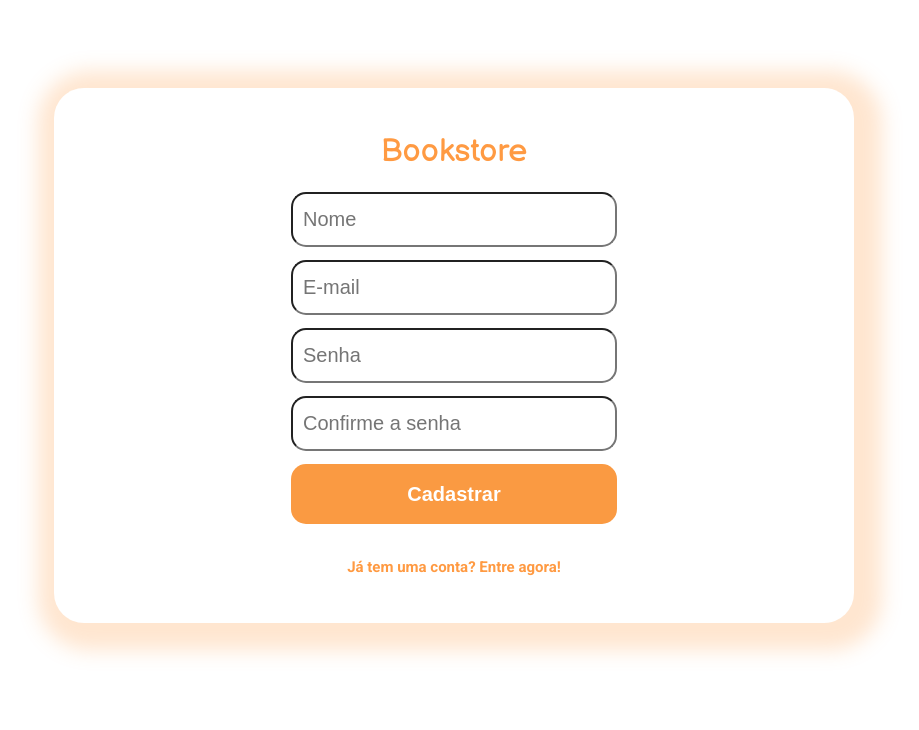
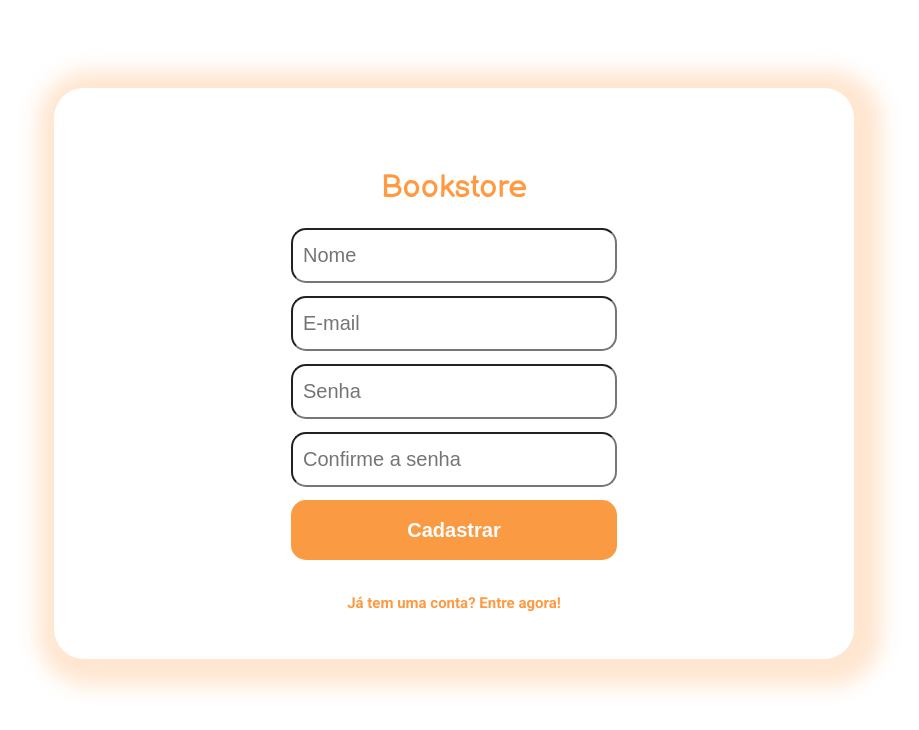
Before and after one commit to JefersonBatista/bookstore-front-end, a React (Create React App) app: page /sign-up in a window 1280 px wide. Shown: the top 730 px of the page, without its empty margins (186-1105 px from the left). Built offline with nearby package versions, Linux system fonts and the light colour scheme; no server answers.

Commit message:
feat: home button at login and signup page

```diff
--- a/src/pages/Login/Login.js
+++ b/src/pages/Login/Login.js
@@ -32,7 +32,9 @@ export default function Login() {
   }
   return (
     <Container>
-      <Title>Bookstore</Title>
+      <Link to="/">
+        <Title>Bookstore</Title>
+      </Link>
       <Form
         onSubmit={(e) => {
           setIsLoading(true);
--- a/src/pages/SignUp/SignUp.js
+++ b/src/pages/SignUp/SignUp.js
@@ -46,7 +46,9 @@ export default function SignUp() {
 
   return (
     <Container>
-      <Title>Bookstore</Title>
+      <Link to="/">
+        <Title>Bookstore</Title>
+      </Link>
 
       <Form onSubmit={handleSubmit}>
         <Input
```
